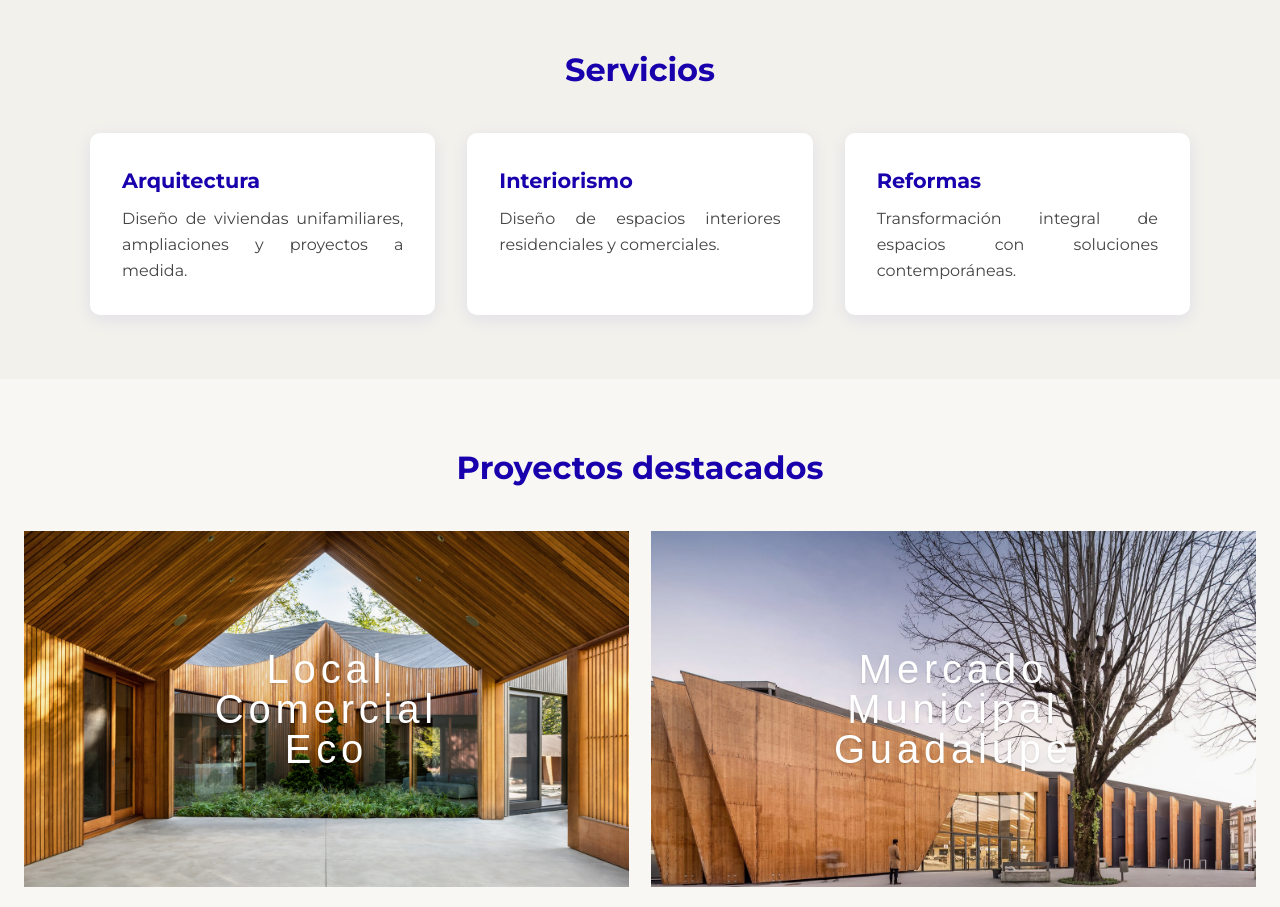
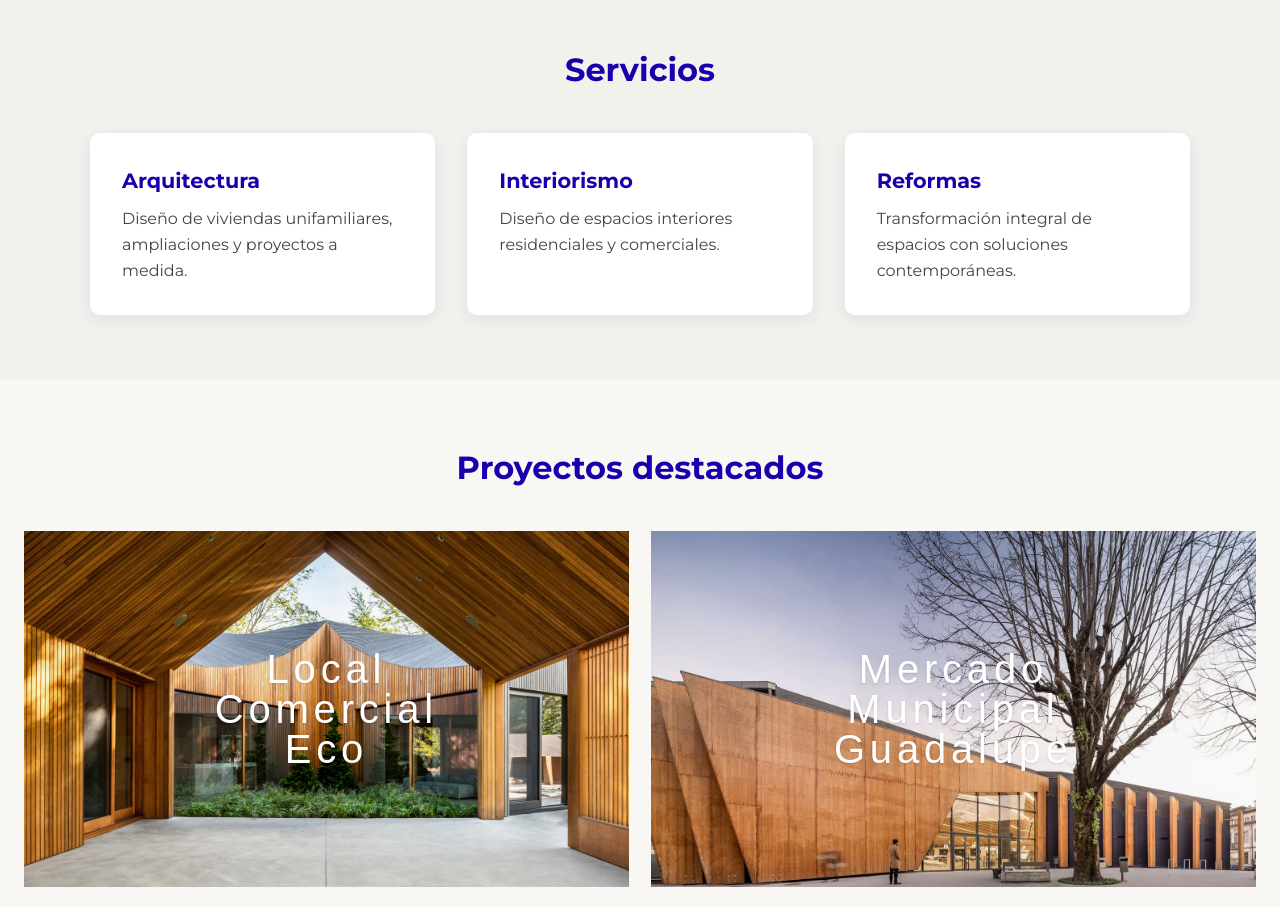
Before and after one commit to migueldegouveia/TAG-Portfolio, a Next.js app: page / in a window 1280 px wide. Shown: the part 840-1747 px from the top of the page. Built offline with nearby package versions, Linux system fonts and the light colour scheme.

Commit message:
Ajustes justificado de textos ultimo

```diff
--- a/src/app/Home.module.css
+++ b/src/app/Home.module.css
@@ -98,7 +98,6 @@
   padding: 2rem;
   border-radius: 10px;
   box-shadow: 0 4px 18px rgba(24,0,173,0.08);
-  text-align: justify;
 }
 
 .serviceCard h3 {
--- a/src/app/estudio/Estudio.module.css
+++ b/src/app/estudio/Estudio.module.css
@@ -95,7 +95,6 @@
   font-size: 1rem;
   color: #444;
   line-height: 1.5;
-  text-align: justify;
 }
 
 .disclaimer {
```
